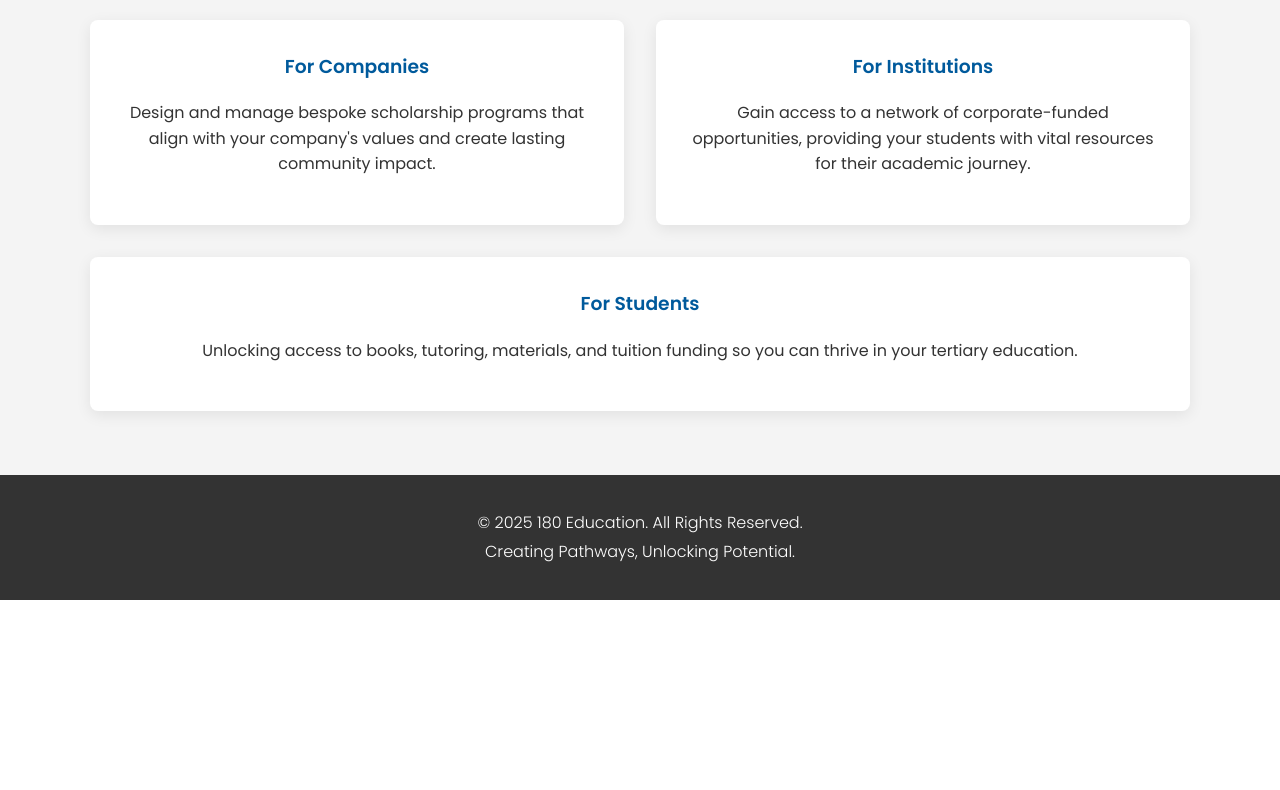
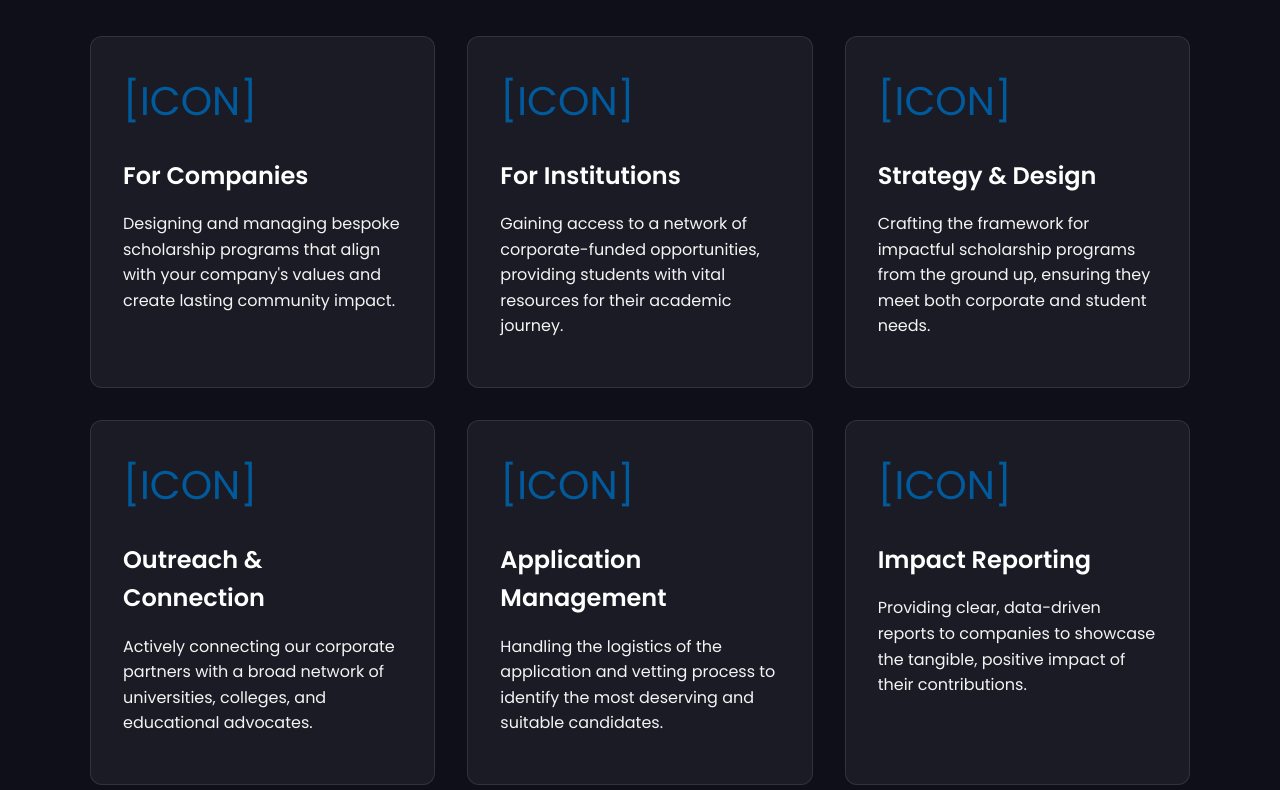
Before and after one commit to ToriaKami/180-education-website, a plain HTML site: page index.html in a window 1280 px wide. Shown: the part 734-1524 px from the top of the page. Before the commit the page ends 1334 px from the top, so only its background shows below. Drawn offline with Linux system fonts and the light colour scheme.

Commit message:
Add files via upload

```diff
--- a/index.html
+++ b/index.html
@@ -41,21 +41,41 @@
             </div>
         </section>
 
-        <!-- Services Overview Section -->
-        <section class="services-overview">
-            <h2>How I Help</h2>
-            <div class="cards-container">
-                <div class="card">
+        <!-- Services Redesign Section -->
+<section class="services-redesign">
+    <div class="container">
+        <h2>How I Build Bridges</h2>
+        <div class="services-grid">
+            <div class="service-card">
+                <div class="card-icon">[ICON]</div>
                 <h3>For Companies</h3>
-                    <p>Design and manage bespoke scholarship programs that align with your company's values and create lasting community impact.</p>
+                <p>Designing and managing bespoke scholarship programs that align with your company's values and create lasting community impact.</p>
             </div>
-                <div class="card">
+            <div class="service-card">
+                <div class="card-icon">[ICON]</div>
                 <h3>For Institutions</h3>
-                    <p>Gain access to a network of corporate-funded opportunities, providing your students with vital resources for their academic journey.</p>
+                <p>Gaining access to a network of corporate-funded opportunities, providing students with vital resources for their academic journey.</p>
             </div>
-                <div class="card">
-                    <h3>For Students</h3>
-                    <p>Unlocking access to books, tutoring, materials, and tuition funding so you can thrive in your tertiary education.</p>
+            <div class="service-card">
+                <div class="card-icon">[ICON]</div>
+                <h3>Strategy & Design</h3>
+                <p>Crafting the framework for impactful scholarship programs from the ground up, ensuring they meet both corporate and student needs.</p>
+            </div>
+            <div class="service-card">
+                <div class="card-icon">[ICON]</div>
+                <h3>Outreach & Connection</h3>
+                <p>Actively connecting our corporate partners with a broad network of universities, colleges, and educational advocates.</p>
+            </div>
+            <div class="service-card">
+                <div class="card-icon">[ICON]</div>
+                <h3>Application Management</h3>
+                <p>Handling the logistics of the application and vetting process to identify the most deserving and suitable candidates.</p>
+            </div>
+            <div class="service-card">
+                <div class="card-icon">[ICON]</div>
+                <h3>Impact Reporting</h3>
+                <p>Providing clear, data-driven reports to companies to showcase the tangible, positive impact of their contributions.</p>
+            </div>
         </div>
     </div>
 </section>
--- a/style.css
+++ b/style.css
@@ -470,3 +470,63 @@ footer p {
     max-width: 500px;
     margin-bottom: 2rem;
 }
+
+/* --- Services Redesign Section --- */
+.services-redesign {
+    background-color: #0F0F1A; /* A very dark blue background */
+    color: var(--light-grey);
+    padding: 5rem 2rem;
+    text-align: center;
+}
+
+.services-redesign h2 {
+    font-size: 2.5rem;
+    margin-bottom: 3rem;
+}
+
+.services-grid {
+    display: grid;
+    grid-template-columns: repeat(3, 1fr); /* Creates a 3-column grid */
+    gap: 2rem;
+    max-width: 1100px;
+    margin: 0 auto;
+}
+
+.service-card {
+    background: rgba(255, 255, 255, 0.05); /* The "glassy" effect */
+    border: 1px solid rgba(255, 255, 255, 0.1);
+    padding: 2rem;
+    border-radius: 12px;
+    text-align: left;
+    transition: transform 0.3s ease, background 0.3s ease;
+}
+
+.service-card:hover {
+    transform: translateY(-5px); /* Adds a little "lift" on hover */
+    background: rgba(255, 255, 255, 0.1);
+}
+
+.service-card .card-icon {
+    font-size: 2.5rem;
+    color: var(--primary-color);
+    margin-bottom: 1rem;
+}
+
+.service-card h3 {
+    margin-bottom: 1rem;
+    font-size: 1.5rem;
+    color: #ffffff; /* White text for the card headings */
+}
+
+/* --- Responsiveness for the new section --- */
+@media (max-width: 992px) {
+    .services-grid {
+        grid-template-columns: repeat(2, 1fr); /* 2 columns for tablets */
+    }
+}
+
+@media (max-width: 768px) {
+    .services-grid {
+        grid-template-columns: 1fr; /* 1 column for mobile */
+    }
+}
```
Lines whose indentation alone changed are shown as unchanged.
